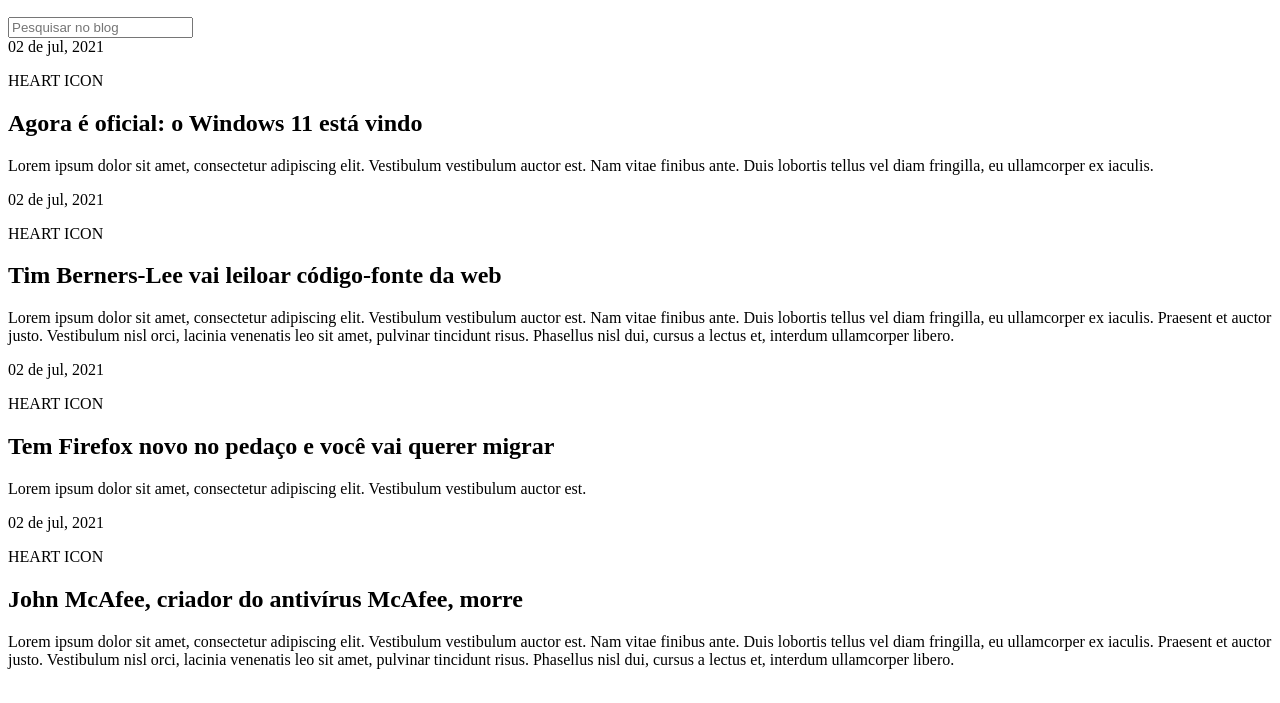
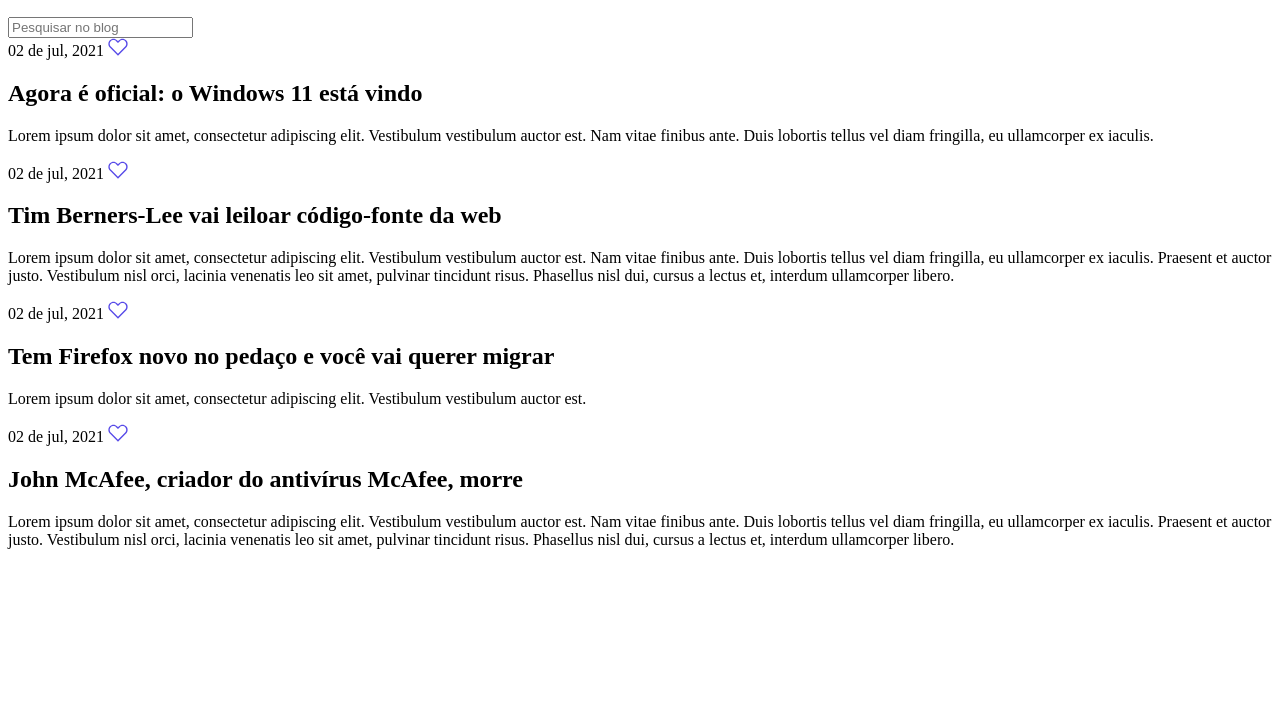
Before and after one commit to ViniciusAlba/codelandia-challenges, a plain HTML site: page challenge01-blog/index.html in a window 1280 px wide. Shown: the part 97-800 px from the top of the page. Drawn offline with Linux system fonts and the light colour scheme.

Commit message:
docs: adding images

```diff
--- a/challenge01-blog/index.html
+++ b/challenge01-blog/index.html
@@ -28,7 +28,7 @@
             <section>
                 <section>
                     <span>02 de jul, 2021</span>
-                    <p>HEART ICON</p>
+                    <img src="/challenge01-blog/images/heart.svg" alt="heart icon"
                 </section>
                 <article>
                     <h2>Agora é oficial: o Windows 11 está vindo</h2>
@@ -41,7 +41,7 @@
             <section>
                 <section>
                     <span>02 de jul, 2021</span>
-                    <p>HEART ICON</p>
+                    <img src="/challenge01-blog/images/heart.svg" alt="heart icon"
                 </section>
                 <article>
                     <h2>Tim Berners-Lee vai leiloar código-fonte da web</h2>
@@ -56,7 +56,7 @@
             <section>
                 <section>
                     <span>02 de jul, 2021</span>
-                    <p>HEART ICON</p>
+                    <img src="/challenge01-blog/images/heart.svg" alt="heart icon"
                 </section>
                 <article>
                     <h2>Tem Firefox novo no pedaço e você vai querer migrar</h2>
@@ -68,7 +68,7 @@
             <section>
                 <section>
                     <span>02 de jul, 2021</span>
-                    <p>HEART ICON</p>
+                    <img src="/challenge01-blog/images/heart.svg" alt="heart icon"
                 </section>
                 <article>
                     <h2>John McAfee, criador do antivírus McAfee, morre</h2>
```
Also changed, not shown: challenge01-blog/images/heart.svg (added).
